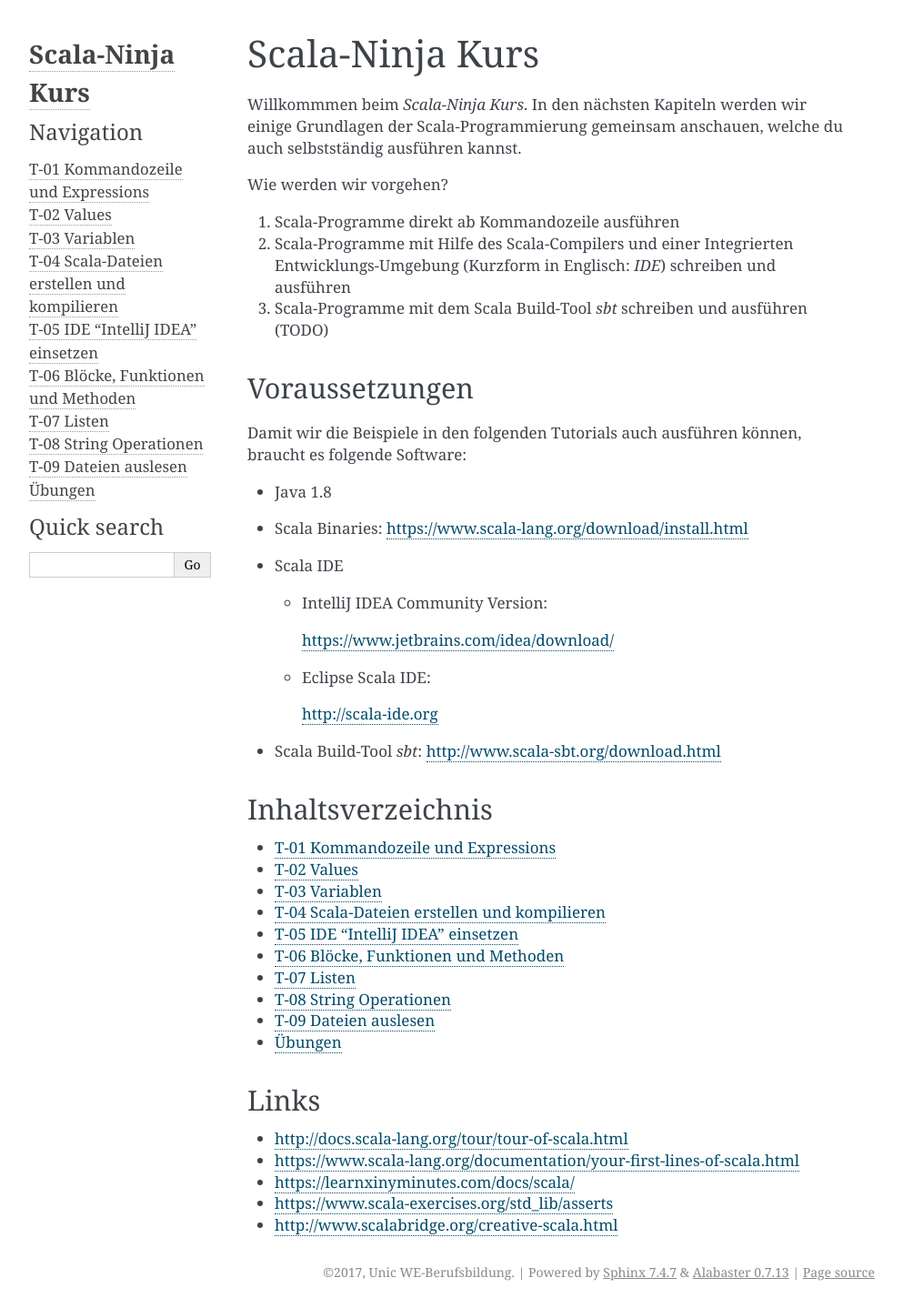
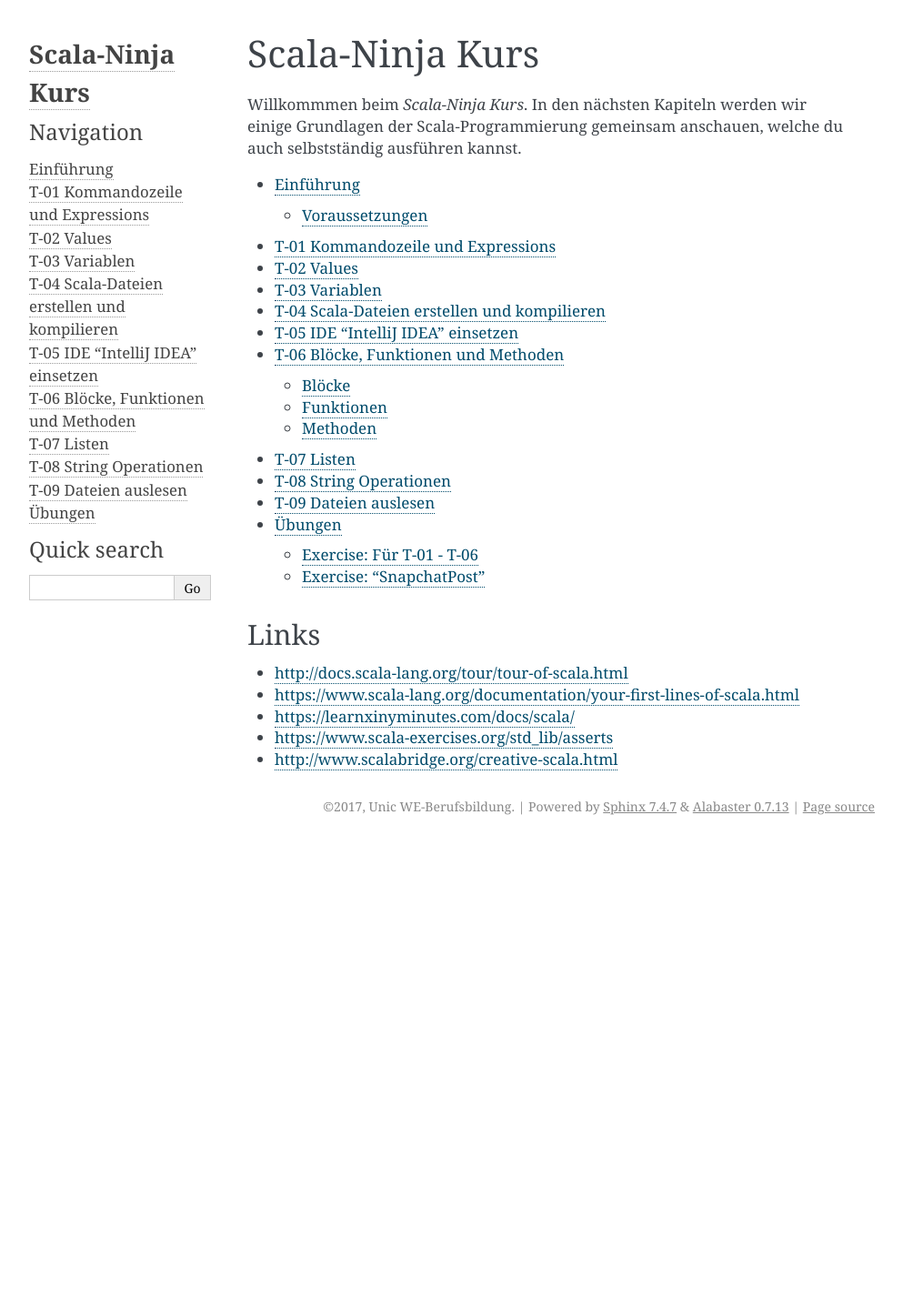
Before and after one commit to unic/scala-ninja-course, a Sphinx documentation site: the page built from source/index.rst, in a window 1280 px wide. Shown: the whole page at 91% size, without its empty margins (148-1141 px from the left). Built offline with Sphinx 7.4.7, drawn with Linux system fonts in a browser that asks for light colours; after the commit the page ends 926 px from its top, so only the background shows below that.

```diff
--- a/source/Exercises/Exercise-01/index.rst
+++ b/source/Exercises/Exercise-T01-T06/index.rst
@@ -1,5 +1,5 @@
-Exercise-01 für T-01 - T-06
-===========================
+Exercise: Für T-01 - T-06
+=========================
 
 #. Berechne: ``10 + 13 * 23 / 3`` und speichere den Wert
 #. Erstelle eine Variable und weise ihr einen Wert zu, anschliessend weise ihr noch einen anderen Wert zu
--- a/source/Exercises/index.rst
+++ b/source/Exercises/index.rst
@@ -4,5 +4,5 @@
 .. toctree::
    :maxdepth: 1
 
-   Exercise-01/index
+   Exercise-T01-T06/index
    Exercise-SnapchatPost/index
--- a/source/index.rst
+++ b/source/index.rst
@@ -4,37 +4,10 @@ Scala-Ninja Kurs
 Willkommmen beim *Scala-Ninja Kurs*. In den nächsten Kapiteln werden wir einige Grundlagen der Scala-Programmierung gemeinsam anschauen, welche du auch
 selbstständig ausführen kannst.
 
-Wie werden wir vorgehen?
+.. toctree::
+   :maxdepth: 2
 
-#. Scala-Programme direkt ab Kommandozeile ausführen
-#. Scala-Programme mit Hilfe des Scala-Compilers und einer Integrierten Entwicklungs-Umgebung (Kurzform in Englisch: *IDE*) schreiben und ausführen
-#. Scala-Programme mit dem Scala Build-Tool *sbt* schreiben und ausführen (TODO)
-
-Voraussetzungen
----------------
-
-Damit wir die Beispiele in den folgenden Tutorials auch ausführen können, braucht es folgende Software:
-
-- Java 1.8
-- Scala Binaries: https://www.scala-lang.org/download/install.html
-- Scala IDE
-
-  - IntelliJ IDEA Community Version:
-
-    https://www.jetbrains.com/idea/download/
-  - Eclipse Scala IDE:
-
-    http://scala-ide.org
-
-- Scala Build-Tool *sbt*: http://www.scala-sbt.org/download.html
-
-
-Inhaltsverzeichnis
-------------------
-
-.. toctree::
-   :maxdepth: 1
-
+   intro
    Tutorial-01/index
    Tutorial-02/index
    Tutorial-03/index
```
Also changed, not shown: README.md (+2 -0 lines), source/intro.rst (added, +27 -0 lines).
